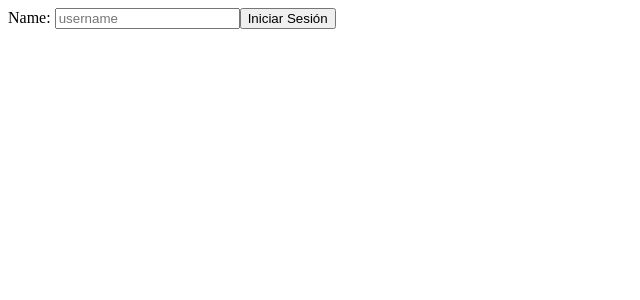
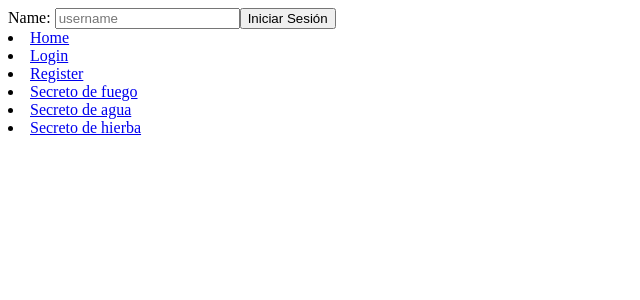
Before and after one commit to miguel-hv/poke-lab, an Angular app: page /login in a window 1280 px wide. Shown: the top 300 px of the page, without its empty margins (0-640 px from the left). Built offline with nearby package versions, Linux system fonts and the light colour scheme.

Commit message:
FEAT: menu footer

```diff
--- a/src/app/app.component.html
+++ b/src/app/app.component.html
@@ -1 +1,2 @@
 <router-outlet></router-outlet>
+<app-footer></app-footer>
--- a/src/app/app.component.ts
+++ b/src/app/app.component.ts
@@ -1,11 +1,12 @@
 import { HttpClientModule } from '@angular/common/http';
 import { Component } from '@angular/core';
 import { RouterOutlet } from '@angular/router';
+import { FooterComponent } from './components/core/footer/footer.component';
 
 @Component({
   selector: 'app-root',
   standalone: true,
-  imports: [RouterOutlet, HttpClientModule],
+  imports: [RouterOutlet, HttpClientModule, FooterComponent],
   templateUrl: './app.component.html',
   styleUrl: './app.component.scss'
 })
--- /dev/null
+++ b/src/app/components/core/footer/footer.component.html
@@ -0,0 +1,3 @@
+@for (menuItem of menuItems; track $index) {
+    <li><a [routerLink]="[menuItem.path]" routerLinkActive="router-link-active">{{menuItem.name}}</a></li>
+}
--- /dev/null
+++ b/src/app/components/core/footer/footer.component.ts
@@ -0,0 +1,40 @@
+import { Component } from '@angular/core';
+import { RouterLink } from '@angular/router';
+
+@Component({
+  selector: 'app-footer',
+  standalone: true,
+  imports: [RouterLink],
+  templateUrl: './footer.component.html',
+  styleUrl: './footer.component.scss'
+})
+export class FooterComponent {
+
+  menuItems = [
+    {
+      name: 'Home',
+      path: '/home'
+    },
+    {
+      name: 'Login',
+      path: '/login'
+    },
+    {
+      name: 'Register',
+      path: '/register'
+    },
+    {
+      name: 'Secreto de fuego',
+      path: '/secrets/fire'
+    },
+    {
+      name: 'Secreto de agua',
+      path: '/secrets/water'
+    },
+    {
+      name: 'Secreto de hierba',
+      path: '/secrets/leaf'
+    }
+  ]
+
+}
```
Also changed, not shown: src/app/components/core/footer/footer.component.scss (added), 1 other file (tests, documents, lock files or other folders).
